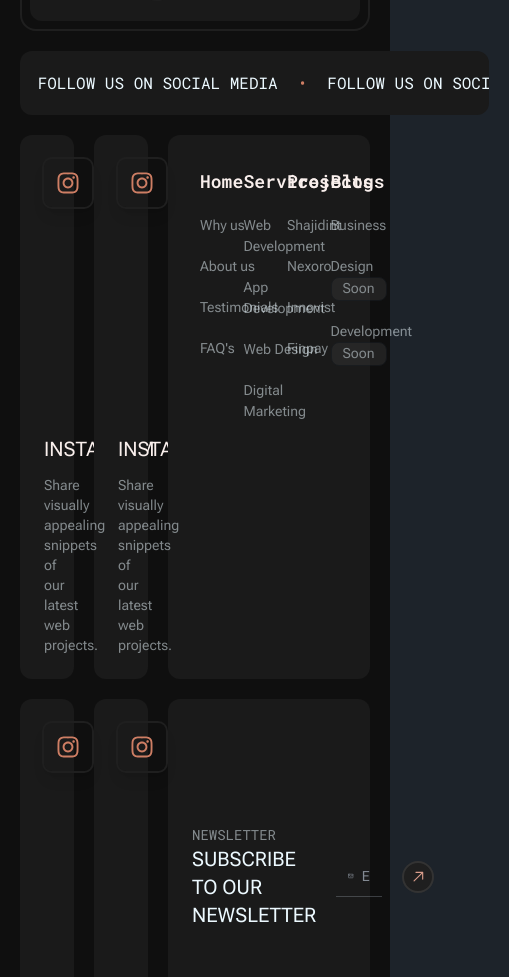
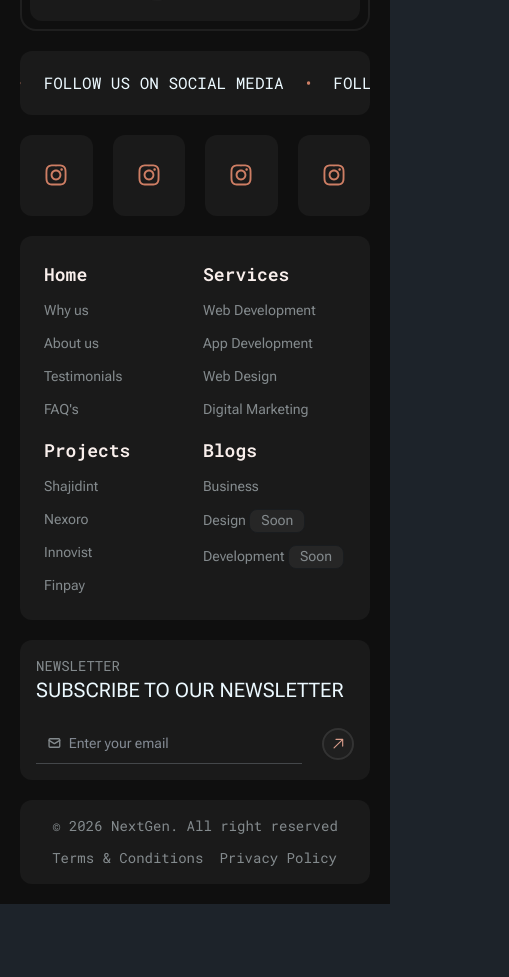
Before and after one commit to ahsanulazim/lufixa, a Next.js app: page / in a window 390 px wide. Shown: the part 1020-1997 px from the top of the page, 509 px wide, since content can reach past the window. After the commit the page ends 1924 px from the top, so only its background shows below. Built offline with nearby package versions, Linux system fonts and the light colour scheme.

Commit message:
footer responsive

```diff
--- a/components/FollowMarquee.jsx
+++ b/components/FollowMarquee.jsx
@@ -3,7 +3,7 @@ import Section from "./layout/Section"
 
 const FollowMarquee = () => {
     return (
-        <Section className="py-0">
+        <Section className="py-0 overflow-hidden w-full">
             <Marquee autoFill={true} className="bg-silent-200 p-5 rounded-xl">
                 <p className="uppercase">Follow us on social media</p>
                 <span className="text-main mx-5">•</span>
--- a/components/Footer.jsx
+++ b/components/Footer.jsx
@@ -9,46 +9,46 @@ const Footer = () => {
 
     return (
         <Section className="w-full">
-            <footer className="grid grid-cols-5 grid-rows-6 gap-5 *:rounded-xl *:p-6">
-                <SocialCard className="bg-silent-200 row-span-3" />
-                <SocialCard className="bg-silent-200 row-span-3" />
-                <SocialCard className="bg-silent-200 row-span-3 order-6" />
-                <SocialCard className="bg-silent-200 row-span-3 order-7" />
-                <div className="bg-silent-200 col-span-3 row-span-3 grid grid-cols-4 gap-5">
-                    <nav className="menu font-roboto-flex gap-5">
+            <footer className="grid grid-cols-4 lg:grid-cols-5 grid-rows-5 md:grid-rows-6 gap-5 *:rounded-xl *:p-4 *:md:p-6">
+                <SocialCard className="bg-silent-200 md:row-span-3" />
+                <SocialCard className="bg-silent-200 md:row-span-3" />
+                <SocialCard className="bg-silent-200 md:row-span-3 lg:order-6" />
+                <SocialCard className="bg-silent-200 md:row-span-3 lg:order-7" />
+                <div className="bg-silent-200 col-span-4 lg:col-span-3 row-span-4 md:row-span-3 grid grid-cols-2 md:grid-cols-4 md:gap-5 *:gap-3 *:md:gap-5">
+                    <nav className="menu font-roboto-flex">
                         <h3 className="font-roboto-mono text-lg text-heading font-semibold">Home</h3>
                         <Link href="#" className={links}>Why us</Link>
                         <Link href="#" className={links}>About us</Link>
                         <Link href="#" className={links}>Testimonials</Link>
                         <Link href="#" className={links}>FAQ&apos;s</Link>
                     </nav>
-                    <nav className="menu font-roboto-flex gap-5">
+                    <nav className="menu font-roboto-flex">
                         <h3 className="font-roboto-mono text-lg text-heading font-semibold">Services</h3>
                         <Link href="#" className={links}>Web Development</Link>
                         <Link href="#" className={links}>App Development</Link>
                         <Link href="#" className={links}>Web Design</Link>
                         <Link href="#" className={links}>Digital Marketing</Link>
                     </nav>
-                    <nav className="menu font-roboto-flex gap-5">
+                    <nav className="menu font-roboto-flex">
                         <h3 className="font-roboto-mono text-lg text-heading font-semibold">Projects</h3>
                         <Link href="#" className={links}>Shajidint</Link>
                         <Link href="#" className={links}>Nexoro</Link>
                         <Link href="#" className={links}>Innovist</Link>
                         <Link href="#" className={links}>Finpay</Link>
                     </nav>
-                    <nav className="menu font-roboto-flex gap-5">
+                    <nav className="menu font-roboto-flex">
                         <h3 className="font-roboto-mono text-lg text-heading font-semibold">Blogs</h3>
                         <Link href="#" className={links}>Business</Link>
                         <Link href="#" className={links}>Design <div className="badge bg-silent-50">Soon</div></Link>
                         <Link href="#" className={links}>Development <div className="badge bg-silent-50">Soon</div></Link>
                     </nav>
                 </div>
-                <div className="bg-silent-200 col-span-3 row-span-2 order-8 flex items-center justify-between gap-5">
+                <div className="bg-silent-200 col-span-4 lg:col-span-3 row-span-2 lg:order-8 flex max-md:flex-col md:items-center md:justify-between gap-5">
                     <div>
                         <h6 className="text-sm opacity-50">NEWSLETTER</h6>
                         <h2 className="font-roboto-flex text-xl">SUBSCRIBE TO OUR NEWSLETTER</h2>
                     </div>
-                    <form className="flex-1 flex gap-5 font-roboto-flex">
+                    <form className="flex-1 flex items-center gap-5 font-roboto-flex">
                         <div className="flex-1">
                             <label className="input validator w-full border-0 border-b rounded-none bg-transparent shadow-none focus-within:outline-0" htmlFor="email">
                                 <svg className="h-[1em] opacity-50" xmlns="http://www.w3.org/2000/svg" viewBox="0 0 24 24">
@@ -70,8 +70,8 @@ const Footer = () => {
                         <button type="submit"><Arrowbtn className="bg-silent-100 border-silent-50" /></button>
                     </form>
                 </div>
-                <div className="bg-silent-200 col-span-3 order-9">
-                    <footer className="footer sm:footer-horizontal items-center opacity-50">
+                <div className="bg-silent-200 col-span-4 lg:col-span-3 lg:order-9">
+                    <footer className="footer max-md:justify-center md:footer-horizontal max-sm:gap-3 items-center opacity-50">
                         <aside className="grid-flow-col items-center">
                             <p>© {new Date().getFullYear()} NextGen. All right reserved</p>
                         </aside>
--- a/components/ui/SocialCard.jsx
+++ b/components/ui/SocialCard.jsx
@@ -3,16 +3,16 @@ import Arrowbtn from "./Arrowbtn";
 
 const SocialCard = ({ className, children }) => {
     return (
-        <div className={`flex flex-col justify-between ${className ? className : ""}`}>
-            <div className="flex gap-5 justify-between items-center">
-                <div className="avatar">
-                    <div className="ring-silent-100 w-12 rounded-lg ring-2 shadow-lg flex items-center justify-center *:text-2xl *:text-main">
+        <div className={`flex flex-col justify-center md:justify-between ${className ? className : ""}`}>
+            <div className="flex gap-5 justify-center md:justify-between items-center">
+                <div className="md:avatar">
+                    <div className="md:ring-silent-100 md:w-12 md:rounded-lg md:ring-2 md:shadow-lg flex items-center justify-center *:text-2xl *:text-main">
                         <FaInstagram />
                     </div>
                 </div>
-                <Arrowbtn className="bg-silent-100 border-silent-50" />
+                <Arrowbtn className="bg-silent-100 border-silent-50 max-md:hidden" />
             </div>
-            <div className="font-roboto-flex">
+            <div className="font-roboto-flex max-md:hidden">
                 <h2 className="uppercase text-xl text-heading mb-3">Instagram</h2>
                 <p className="text-sm opacity-50">Share visually appealing snippets of our latest web projects.</p>
             </div>
```
